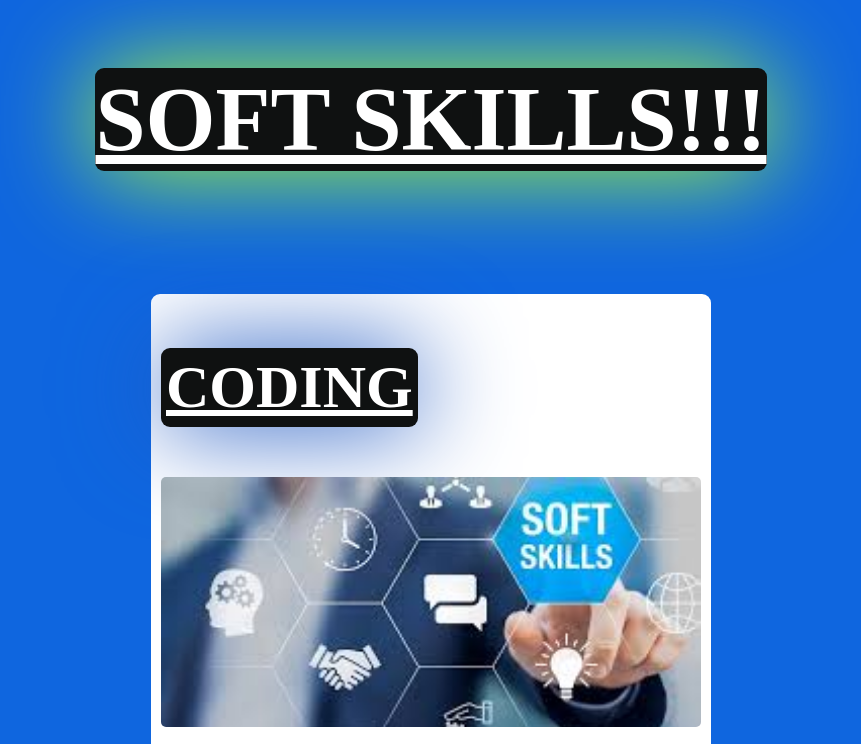
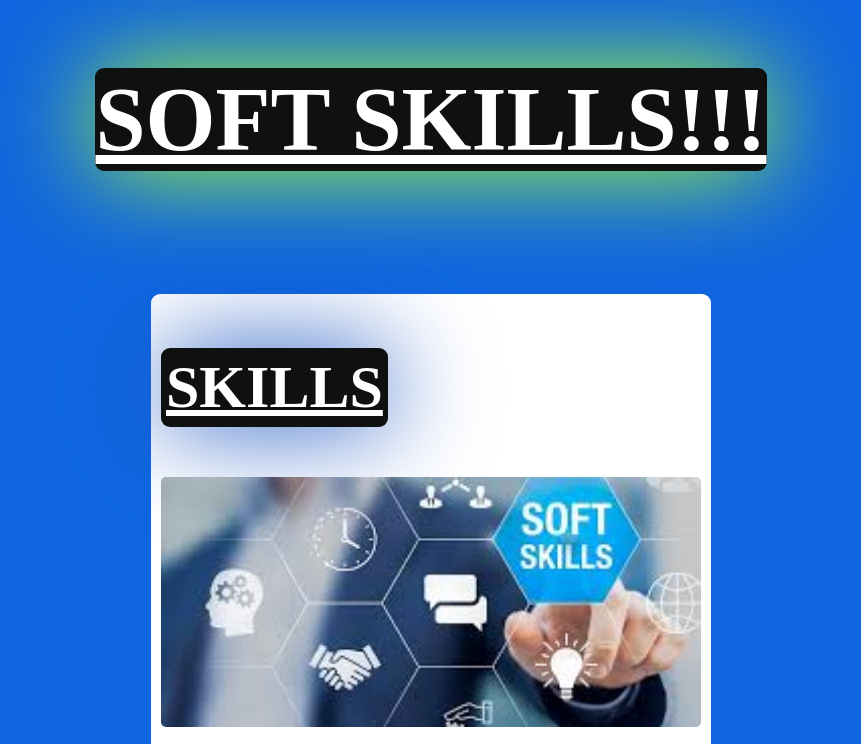
Before and after one commit to codehashh/Final-Portfolio, a plain HTML site: page softskills.html in a window 1280 px wide. Shown: the top 744 px of the page, without its empty margins (209-1070 px from the left). Drawn offline with Linux system fonts and the light colour scheme.

Commit message:
Update softskills.html

```diff
--- a/softskills.html
+++ b/softskills.html
@@ -16,7 +16,7 @@
     <div class="Hskills">
         <div class="hard">
             <div class="cont-hard">
-                <h2 class="hard-heading">CODING</h2>
+                <h2 class="hard-heading">SKILLS</h2>
         <div class="Hards" style="background-image: url(soft-skill.jpeg);"></div>
 
         <div class="hard-cont">
```
